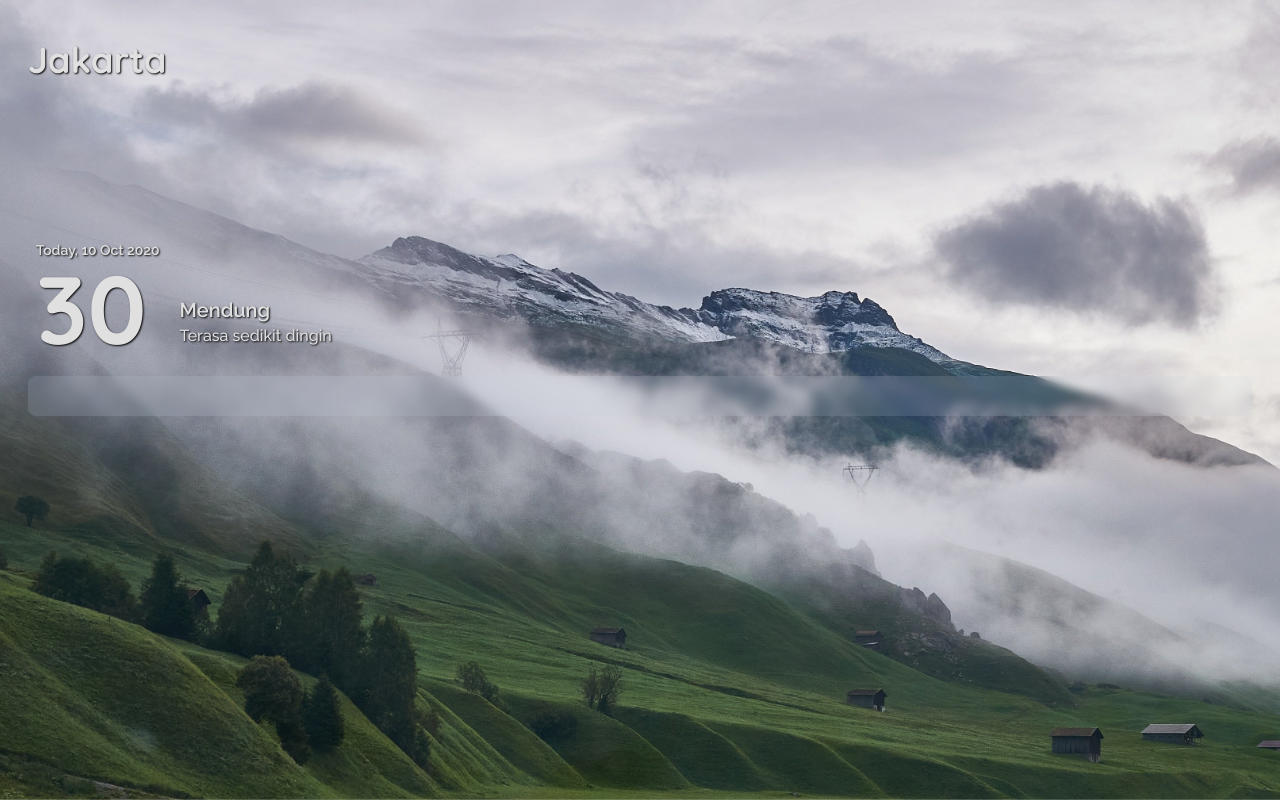
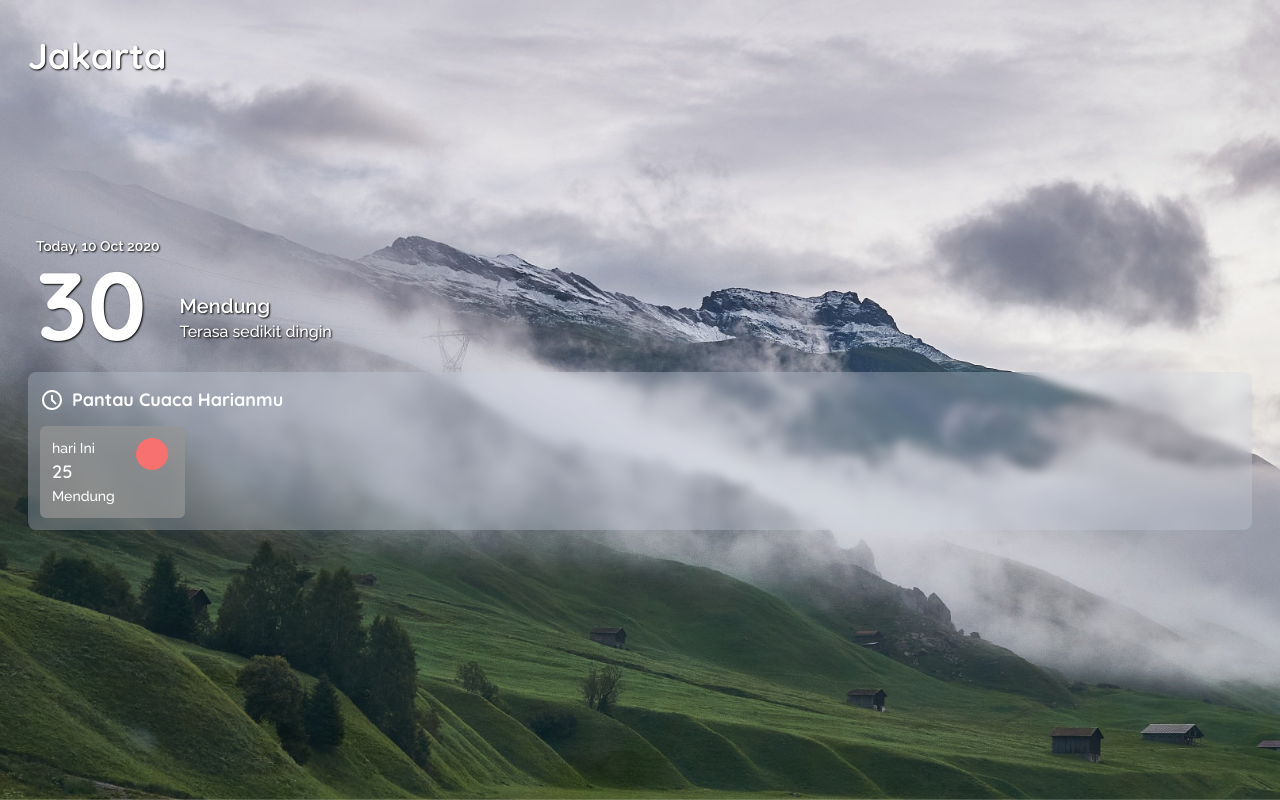
Before and after one commit to FajarVerse/app-weather, a React (Vite) app: page / in a window 1280 px wide. Built offline with nearby package versions, Linux system fonts and the light colour scheme.

Commit message:
membuat layout perkiraan cuaca

```diff
--- a/src/App.tsx
+++ b/src/App.tsx
@@ -4,7 +4,7 @@ function App() {
   return (
     <>
       <section
-        className="pt-10 pb-20 min-h-screen bg-cover bg-fixed"
+        className="pt-9 pb-20 min-h-screen bg-cover bg-fixed"
         style={{ backgroundImage: `url(${bg})` }}
       >
         <div className="container">
@@ -18,7 +18,9 @@ function App() {
             <div className="w-full px-2 mt-40">
               <div className="w-full flex gap-5 items-center">
                 <div className="w-auto">
-                  <p className="font-raleway font-semibold text-sm text-primary text-shadow">Today, 10 Oct 2020</p>
+                  <p className="font-raleway font-semibold text-sm text-primary text-shadow">
+                    Today, 10 Oct 2020
+                  </p>
                   <h1 className="font-quicksand font-bold text-8xl text-primary text-shadow ">
                     30
                   </h1>
@@ -34,9 +36,40 @@ function App() {
               </div>
             </div>
 
-            <div className="w-full p-5 mt-5 bg-slate-300 bg-opacity-15 backdrop-blur-sm rounded-lg">
-              <div className="w-full flex">
-
+            <div className="w-full p-3 mt-5 bg-slate-300 bg-opacity-30 backdrop-blur-sm rounded-lg">
+              <div className="w-full mt-0.5 mb-3">
+                <h3 className="font-quicksand font-bold text-lg text-primary flex gap-2 items-center">
+                  <span>
+                    <svg
+                      xmlns="http://www.w3.org/2000/svg"
+                      height="24px"
+                      viewBox="0 -960 960 960"
+                      width="24px"
+                      fill="#ffffff"
+                    >
+                      <path d="m612-292 56-56-148-148v-184h-80v216l172 172ZM480-80q-83 0-156-31.5T197-197q-54-54-85.5-127T80-480q0-83 31.5-156T197-763q54-54 127-85.5T480-880q83 0 156 31.5T763-763q54 54 85.5 127T880-480q0 83-31.5 156T763-197q-54 54-127 85.5T480-80Zm0-400Zm0 320q133 0 226.5-93.5T800-480q0-133-93.5-226.5T480-800q-133 0-226.5 93.5T160-480q0 133 93.5 226.5T480-160Z" />
+                    </svg>
+                  </span>
+                  <span className="">Pantau Cuaca Harianmu</span>
+                </h3>
+              </div>
+              <div className="w-full flex gap-5 overflow-x-scroll scroll-bar">
+                <div className="w-auto px-3 py-3 bg-second rounded-md flex gap-6 justify-between items-center hover:bg-semilight group transition duration-300 ease-in-out">
+                  <div className="w-1/2">
+                    <p className="desc-card">
+                      hari Ini
+                    </p>
+                    <h4 className="font-quicksand font-semibold text-lg text-primary group-hover:text-gray-600 transition duration-300 ease-in">
+                      25
+                    </h4>
+                    <p className="desc-card">
+                      Mendung
+                    </p>
+                  </div>
+                  <div className="w-1/2 pr-0.5 self-start">
+                    <div className="w-8 h-8 bg-red-400 rounded-full"></div>
+                  </div>
+                </div>
               </div>
             </div>
           </div>
--- a/src/index.css
+++ b/src/index.css
@@ -5,3 +5,11 @@
 .text-shadow {
   text-shadow: 1px 1px 2px rgba(0, 0, 0, 1);
 }
+
+.desc-card {
+  @apply font-raleway font-medium text-sm text-primary text-nowrap group-hover:text-gray-600 transition duration-300 ease-in;
+}
+
+.scroll-bar {
+  @apply [&::-webkit-scrollbar]:h-1 [&::-webkit-scrollbar-track]:bg-transparent [&::-webkit-scrollbar-thumb]:bg-transparent;
+}
--- a/tailwind.config.js
+++ b/tailwind.config.js
@@ -8,7 +8,9 @@ export default {
     },
     extend: {
       colors: {
-        primary: "#E0E0E0",
+        primary: "#FFFFFF",
+        second: "rgba(150,150,150, .7)",
+        semilight: "rgba(255,255,255, .4)",
       },
     },
   },
```
